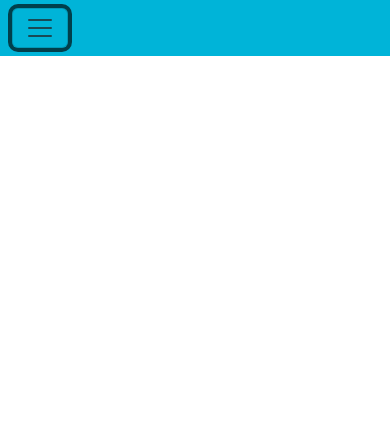
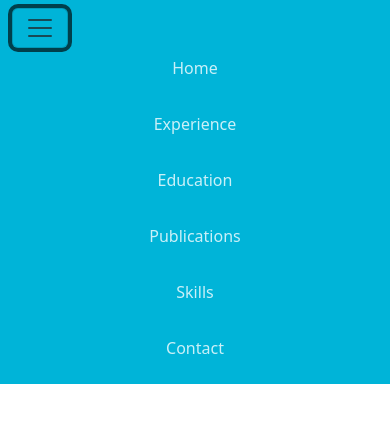
Before and after one commit to abhitatachar2000/portfolio-ts, a React (Vite) app: page / in a window 390 px wide. Both pictures are taken after a click on the button "Toggle navigation". Shown: the top 422 px of the page. Built offline with nearby package versions, Linux system fonts and the light colour scheme.

Commit message:
adapting the nav-bar to mobile views

```diff
--- a/src/components/NavBar.css
+++ b/src/components/NavBar.css
@@ -10,9 +10,19 @@
     transform-origin: center;
     font-variation-settings: "wght" 300;
     font-feature-settings: "ss01";
+    text-align: center;
 }
 
 .NavBarItem:hover {
-    transform: scale(1.01);
+    transform: scale(1.04);
     color: #ffffff !important;
 }
+
+@media (max-width: 991px) {
+    .NavBarItem {
+        padding: 10px 0;
+        display: flex;
+        justify-content: center;
+        align-items: center;
+    }
+}
--- a/src/components/NavBar.tsx
+++ b/src/components/NavBar.tsx
@@ -1,8 +1,11 @@
-import React, { useState } from "react";
+import React, { useState, useEffect, useRef } from "react";
 import "./NavBar.css"
 import "bootstrap/dist/css/bootstrap.min.css";
+import "bootstrap/dist/js/bootstrap.bundle.min.js";
 
 export function NavBar() {
+    const navBarSelectedItemRef = useRef<HTMLDivElement>(null);
+    const navBarCollapseButtonRef = useRef<HTMLButtonElement>(null);
     return (
         <nav className="NavBarComponent navbar navbar-expand-lg navbar-light">
             <div className="container">
@@ -14,13 +17,18 @@ export function NavBar() {
                     aria-controls="navbarSupportedContent"
                     aria-expanded="false"
                     aria-label="Toggle navigation"
+                    ref={navBarCollapseButtonRef}
                 ><span className="navbar-toggler-icon"></span>
                 </button>
-                <div className="collapse navbar-collapse" id="navbarSupportedContent">
+                <div className="collapse navbar-collapse" id="navbarSupportedContent" ref={navBarSelectedItemRef}>
                 <ul className="navbar-nav ms-auto mb-2 mb-lg-0 gap-3 gap-md-4 gap-lg-5">
                     {getListItems().map((item) => (
-                        <li key={item}>
-                            <a className="nav-link NavBarItem" aria-current="page" href="#" >{item}</a>
+                        <li className="nav-item" key={item}>
+                            <a className="nav-link NavBarItem" href={`#${item}`} onClick={() => {
+                                if(navBarSelectedItemRef.current?.classList.contains("show")){
+                                    navBarCollapseButtonRef.current?.click();
+                                }
+                            }}>{item}</a>
                         </li>
                     ))}
                 </ul>
```
